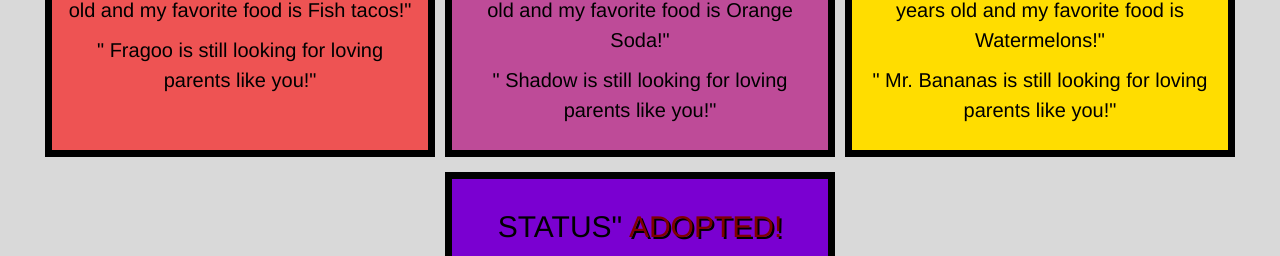
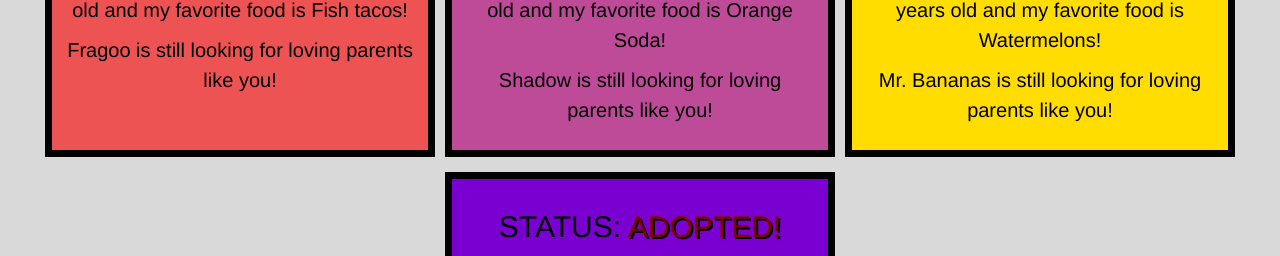
Before and after one commit to alex-vong/php-projects, a PHP site: page / in a window 1280 px wide. Shown: the part 1207-1463 px from the top of the page. Run offline with PHP 8.4, Linux system fonts and the light colour scheme.

Commit message:
removed unused quotes

```diff
--- a/monster/index.php
+++ b/monster/index.php
@@ -39,13 +39,13 @@
 
     <li class='monster'>
       <monster-card id="<?=$id?>">
-                <p class='status'> Status" <?=$availability?> </p>
+          <p class='status'> Status: <?=$availability?> </p>
           <picture>
             <img class='portrait' src="<?=$portrait?>">
           </picture>
-                <h2 class='name'> "<?=$name?>" </h2>
-                <p class='story'> "<?=$story?>" </p>
-                <p> "<?=$status?>" </p>
+          <h2 class='name'> <?=$name?> </h2>
+          <p class='story'> <?=$story?> </p>
+          <p> <?=$status?> </p>
       </monster-card>
     </li>
 
```
Lines whose indentation alone changed are shown as unchanged.
